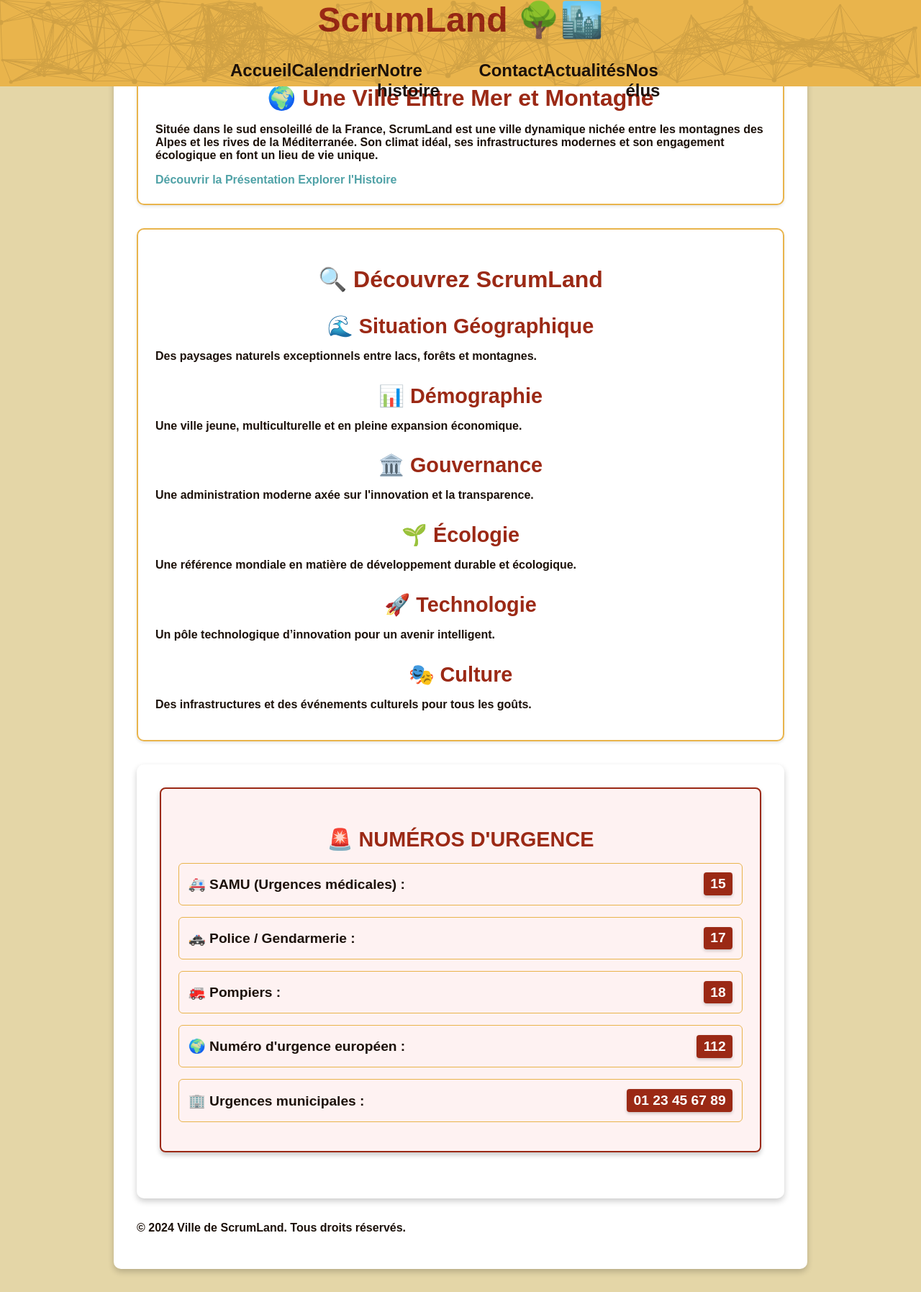
After one commit to AustinRoverMini30/ScrumLand, a PHP site: page /acceuil.php in a window 1280 px wide. The commit adds this page. Shown: the whole page at 72% size. Run offline with PHP 8.4, Linux system fonts and the light colour scheme.

Commit message:
On va dire que j'ai tout cassé mais j'ai plein d'idée ne vous inquetes pas

```diff
--- /dev/null
+++ b/acceuil.php
@@ -0,0 +1,72 @@
+<?php
+include 'php/model.php';
+$model = new Model();
+?>
+
+<!DOCTYPE html>
+<html lang="fr">
+<head>
+    <meta charset="UTF-8">
+    <meta name="viewport" content="width=device-width, initial-scale=1.0">
+    <title>Accueil - Ville de ScrumLand</title>
+    <link rel="stylesheet" href="Assets/CSS/General.css">
+    <link rel="stylesheet" href="Assets/CSS/accueil.css">
+    <link rel="stylesheet" href="Assets/CSS/General.css">
+    <link rel="stylesheet" href="Assets/CSS/numUrgence.css">
+</head>
+<body>
+    <!-- Barre de Navigation -->
+    <?php require './Assets/CSS/NavBar.php'; ?>
+    <!-- Contenu principal -->
+    <main>
+        <!-- Description Courte -->
+        <section id="intro">
+            <h2>🌍 Une Ville Entre Mer et Montagne</h2>
+            <p>
+                Située dans le sud ensoleillé de la France, ScrumLand est une ville dynamique nichée entre les montagnes des Alpes et les rives de la Méditerranée. Son climat idéal, ses infrastructures modernes et son engagement écologique en font un lieu de vie unique.
+            </p>
+            <div class="btn-container">
+                <a href="presentation.php" class="btn">Découvrir la Présentation</a>
+                <a href="histoire.php" class="btn">Explorer l'Histoire</a>
+            </div>
+        </section>
+
+        <!-- Section Aperçu des Sections -->
+        <section id="sections">
+            <h2>🔍 Découvrez ScrumLand</h2>
+            <div class="section-grid">
+                <div class="section-card">
+                    <h3>🌊 Situation Géographique</h3>
+                    <p>Des paysages naturels exceptionnels entre lacs, forêts et montagnes.</p>
+                </div>
+                <div class="section-card">
+                    <h3>📊 Démographie</h3>
+                    <p>Une ville jeune, multiculturelle et en pleine expansion économique.</p>
+                </div>
+                <div class="section-card">
+                    <h3>🏛️ Gouvernance</h3>
+                    <p>Une administration moderne axée sur l'innovation et la transparence.</p>
+                </div>
+                <div class="section-card">
+                    <h3>🌱 Écologie</h3>
+                    <p>Une référence mondiale en matière de développement durable et écologique.</p>
+                </div>
+                <div class="section-card">
+                    <h3>🚀 Technologie</h3>
+                    <p>Un pôle technologique d’innovation pour un avenir intelligent.</p>
+                </div>
+                <div class="section-card">
+                    <h3>🎭 Culture</h3>
+                    <p>Des infrastructures et des événements culturels pour tous les goûts.</p>
+                </div>
+            </div>
+        </section>
+        <?php require 'numUrgences.php'; ?>
+
+        <!-- Pied de page -->
+        <footer id="footer">
+            <p>&copy; 2024 Ville de ScrumLand. Tous droits réservés.</p>
+        </footer>
+    </main>
+</body>
+</html>
--- a/numUrgences.php
+++ b/numUrgences.php
@@ -1,19 +1,3 @@
-<!DOCTYPE html>
-<html lang="fr">
-<head>
-    <meta charset="UTF-8">
-    <meta name="viewport" content="width=device-width, initial-scale=1.0">
-    <title>Numero Urgence</title>
-    <!-- Liens vers les feuilles de style CSS -->
-    <link rel="stylesheet" href="Assets/CSS/General.css">
-    <link rel="stylesheet" href="Assets/CSS/numUrgence.css">
-</head>
-<body>
-    <!-- En-tête de la page -->
-    <header id="header">
-        <?php include 'Assets/CSS/NavBar.php'; ?>
-    </header>
-
     <!-- Contenu principal -->
     <main>
         <!-- Section Numéros d'Urgence -->
@@ -28,10 +12,3 @@
             </ul>
         </section>
     </main>
-
-    <!-- Pied de page -->
-    <footer>
-        <?php include 'footer.php'; ?>
-    </footer>
-</body>
-</html>
```
